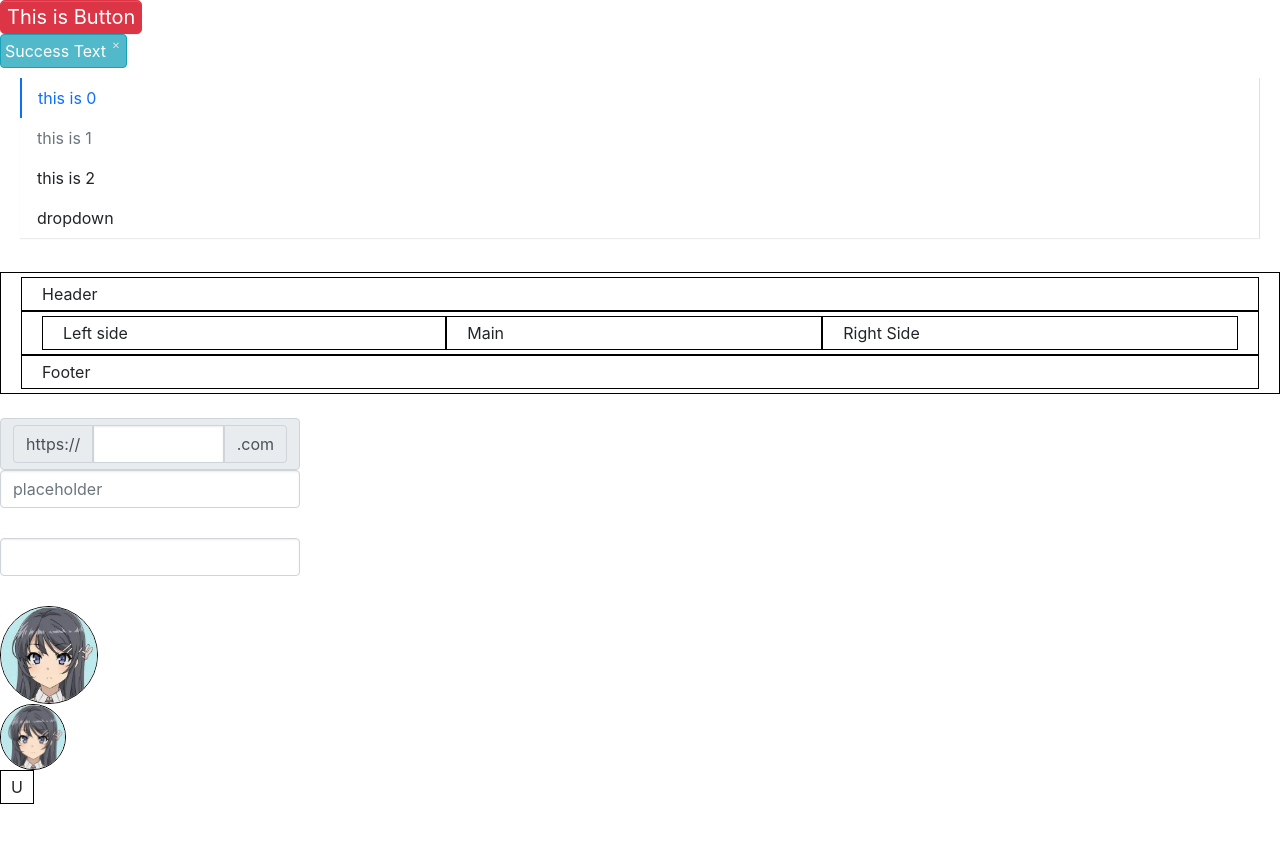
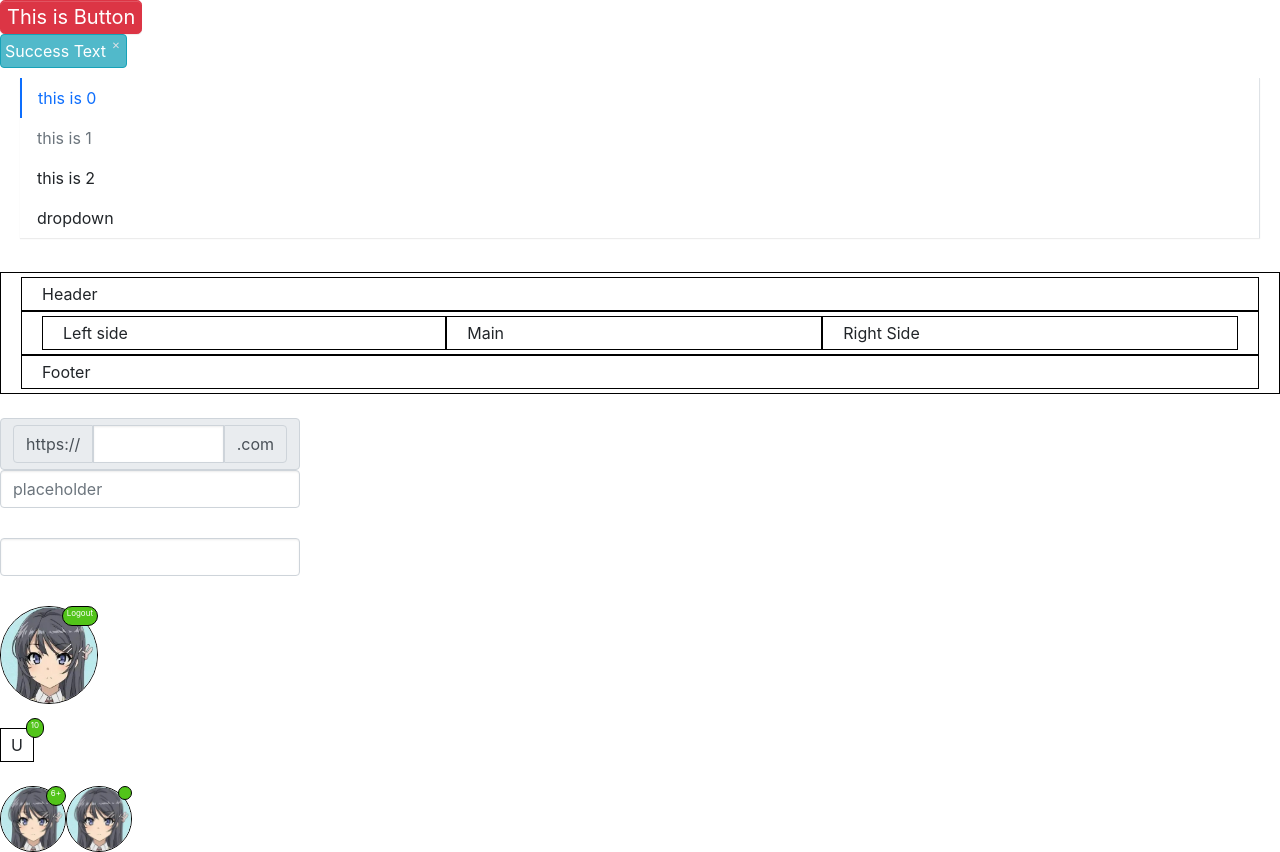
Before and after one commit to tachish/TUI, a React (Create React App) app: page / in a window 1280 px wide. Before the commit the page ends 804 px from the top, so only its background shows below. Built offline with nearby package versions, Linux system fonts and the light colour scheme.

Commit message:
[feat]: Add Badge Component

```diff
--- a/src/App.tsx
+++ b/src/App.tsx
@@ -12,6 +12,7 @@ import Input, { DefaultInput, ControlledInput } from "./components/input/input";
 import { Container, Aside, Header, Main, Footer } from './components/layout/layout';
 import Avator from './components/avatar/avatar';
 
+import Badge from './components/badge/badge';
 import imgURL from "./static/img.jpg";
 const App: React.FC = () => {
   return (
@@ -100,25 +101,55 @@ const App: React.FC = () => {
       <DefaultInput></DefaultInput>
       <ControlledInput style={{width: "300px"}}></ControlledInput>
 
+      <Badge
+        content={"Logout"}
+      >
         <Avator
           src={imgURL}
           size={"lg"}
           shape={'circle'}
         >
         </Avator>
+      </Badge>
 
+      <br/>
+      <br/>
+
+      <Badge
+        counter={10}
+        offsetX={10}
+        offsetY={-10}
+      >
+        <Avator
+          size={"sm"}
+          shape={'square'}
+        >
+        </Avator>
+      </Badge>
+
+      <br/> <br/>
+
+      <Badge
+        counter={10}
+        overflowNum={6}
+      >
         <Avator
           src={imgURL}
           size={"default"}
           shape={'circle'}
         >
         </Avator>
+      </Badge>
 
+      <Badge
+      >
         <Avator
-        size={"sm"}
-        shape={'square'}
+          src={imgURL}
+          size={"default"}
+          shape={'circle'}
         >
         </Avator>
+      </Badge>
     </div>
   )
 }
--- a/src/components/Badge/_style.scss
+++ b/src/components/Badge/_style.scss
@@ -0,0 +1,28 @@
+.badge {
+    position: relative;
+    display: inline-block;
+    padding-top: -10px;
+}
+
+.badge-dot {
+    height: $badge-height;
+    width: auto;
+    padding: 0 $badge-padding 0 $badge-padding;
+    border: $border-width solid #000;
+    border-radius: 14px;
+    display: inline-block;
+
+    background-color: $green;
+
+    line-height: $badge-line-height;
+    font-size: $badge-font-size;
+    color: $white;
+
+    position: absolute;
+    right: 0;
+    top: 0;
+    z-index: 100;
+
+    overflow: hidden;
+    text-overflow:ellipsis;
+}
--- a/src/components/Badge/badge.tsx
+++ b/src/components/Badge/badge.tsx
@@ -1,9 +1,71 @@
-import React from 'react';
-//import classNames from 'classnames';
+import React, { Children } from 'react';
+import classNames from 'classnames';
 
-const Badge: React.FC = (props) => {
+// React.FC
+// color
+// overflowNum
+// offset
+export interface BadgeProps {
+    counter?: number;
+    content?: string;
+    bgcColor?: string;
+    overflowNum?: number;
+    offsetX?: number;
+    offsetY?: number;
+    children?: React.ReactNode;
+}
+
+// Style use CSSProperties control
+// radius === padding
+
+const Badge: React.FC<BadgeProps> = (props) => {
+    const {
+        counter,
+        content,
+        overflowNum,
+        bgcColor,
+        offsetX,
+        offsetY,
+        children,
+        ...restProps
+    } = props;
+
+    let noContent = counter === undefined && content === undefined
+
+    const noNumCSS: React.CSSProperties = {}
+
+    if(noContent) {
+        noNumCSS.height = "14px"
+        noNumCSS.width = "14px"
+        noNumCSS.borderRadius = "14px"
+    }
+
+    let contentTxt = counter?.toString() || content || '';
+    if( overflowNum && counter && overflowNum < counter ) {
+        contentTxt = overflowNum.toString() + '+';
+    }
+
+
+    const dotCss: React.CSSProperties = {
+        backgroundColor: bgcColor,
+        marginRight: offsetX ? 0 - offsetX : 0,
+        marginTop: offsetY ? 0 + offsetY : 0,
+        ...noNumCSS
+    }
+
     return (
-        <></>
+        <div
+            className={"badge"}
+            {...restProps}
+        >
+            <div
+                className={"badge-dot"}
+                style={dotCss}
+            >
+                {contentTxt}
+            </div>
+            {children}
+        </div>
     )
 }
 
--- a/src/components/layout/layout.tsx
+++ b/src/components/layout/layout.tsx
@@ -46,7 +46,6 @@ const Layout: React.FC<BasicLayoutProps> = (props) => {
 
     return (
         <div className={classes}>
-
             {children}
         </div>
     )
--- a/src/styles/_variables.scss
+++ b/src/styles/_variables.scss
@@ -23,6 +23,9 @@ $yellow:  #fadb14 !default;
 $green:   #52c41a !default;
 $teal:    #20c997 !default;
 $cyan:    #17a2b8 !default;
+
+//
+$mudanpink: #eea2a4 !default;
 
 $primary:       $blue !default;
 $secondary:     $gray-600 !default;
@@ -317,3 +320,9 @@ $avatar-font-size-base:                  $font-size-base * 2;
 $avatar-small-diameter:                  2rem !default;
 $avatar-normal-diameter:                 4rem !default;
 $avatar-large-diameter:                  6rem !default;
+
+// Badge
+$badge-height:                           1.25rem !default;
+$badge-line-height:                      $line-height-base;
+$badge-padding:                          .25rem !default;
+$badge-font-size:                        .5rem !default;
--- a/src/styles/index.scss
+++ b/src/styles/index.scss
@@ -24,3 +24,6 @@
 
 // avatar styles
 @import "../components/avatar/style";
+
+// Badge
+@import "../components/badge/style";
```
Lines whose indentation alone changed are shown as unchanged.
